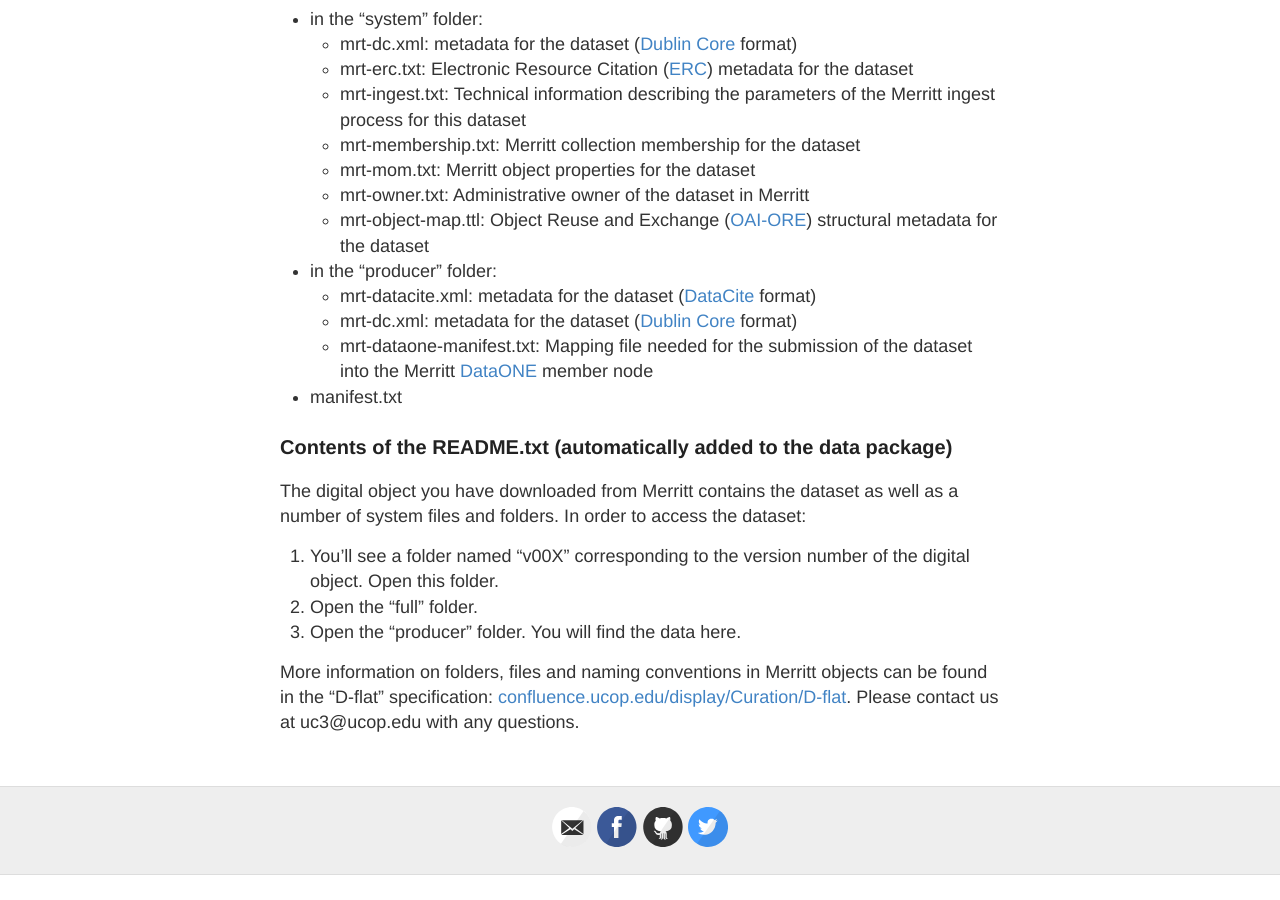
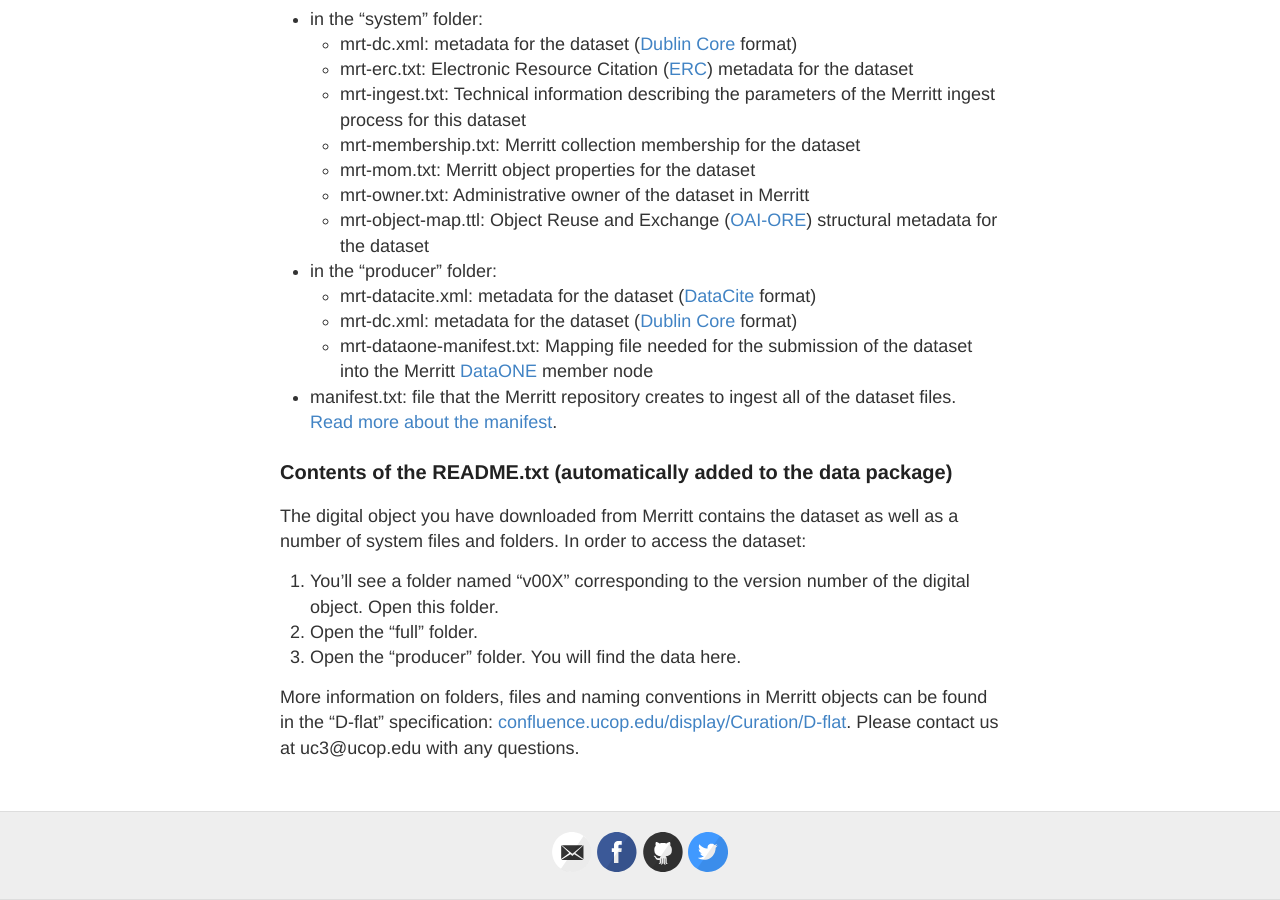
Before and after one commit to CDLUC3/dash, a Jekyll site: the page built from download-guide.md, in a window 1280 px wide and 900 px high, scrolled down 1546 px. Built offline with Jekyll 4.4.1, drawn with Linux system fonts in a browser that asks for light colours; before the commit the page ends 2421 px from its top, so only the background shows below that.

Commit message:
add manifest.txt info

```diff
--- a/download-guide.md
+++ b/download-guide.md
@@ -34,7 +34,7 @@ All other files are related to the deposit and harvest of data from the [Merritt
     * mrt-datacite.xml: metadata for the dataset ([DataCite](http://datacite.org) format)
     * mrt-dc.xml: metadata for the dataset ([Dublin Core](http://dublincore.org/) format)
     * mrt-dataone-manifest.txt: Mapping file needed for the submission of the dataset into the Merritt [DataONE](http://dataone.org) member node
-  * manifest.txt
+  * manifest.txt: file that the Merritt repository creates to ingest all of the dataset files. [Read more about the manifest](https://merritt.cdlib.org/help/manifest_guide).
 
 ### Contents of the README.txt (automatically added to the data package)
 
```
